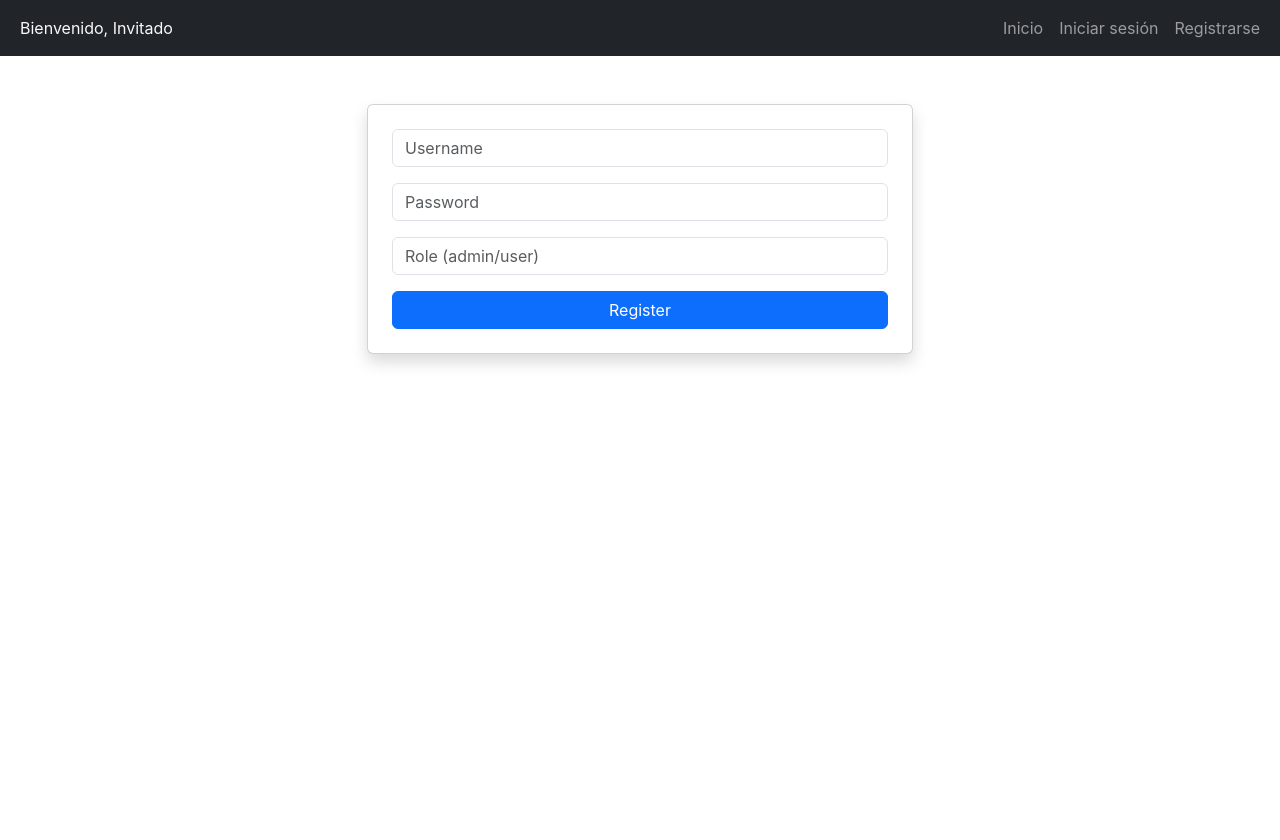
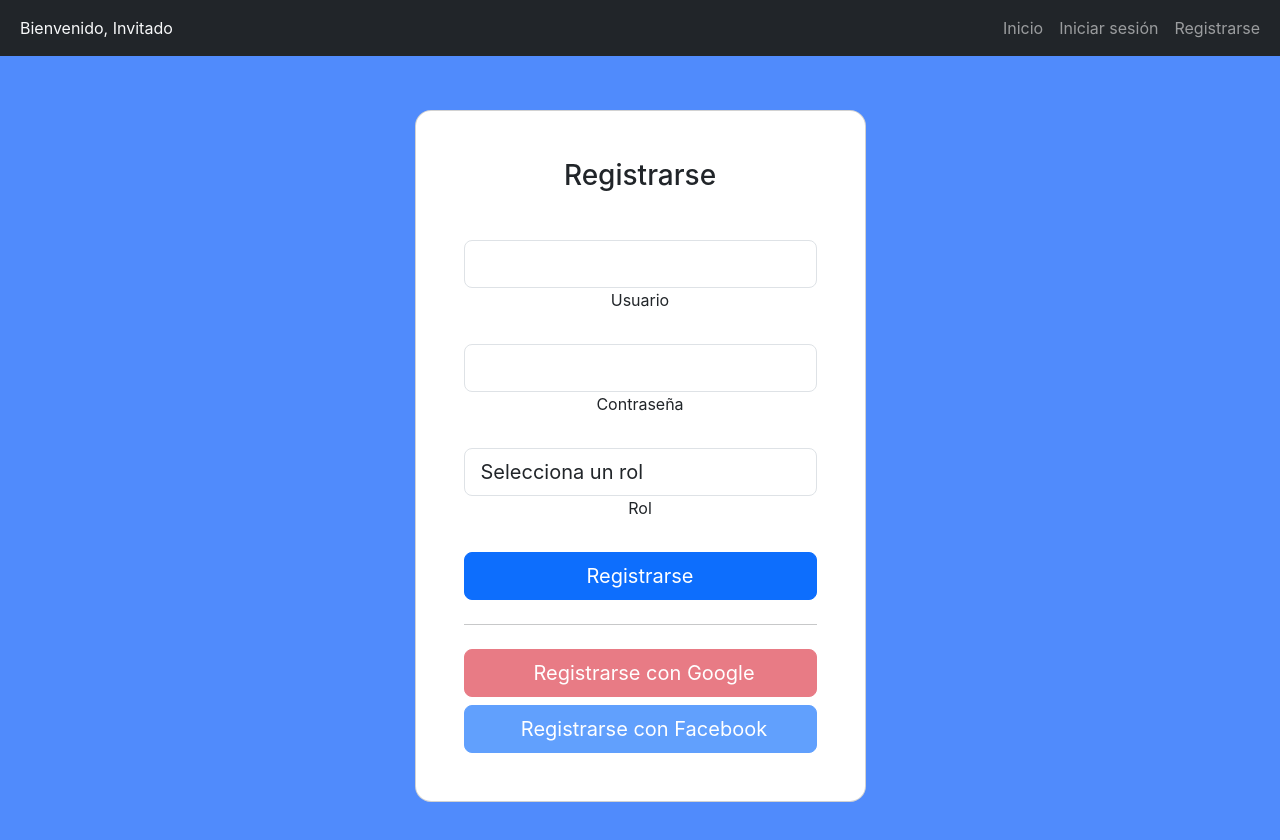
Before and after one commit to rodriisepulveda/tpvite, a React (Vite) app in the folder turnero/turnero-frontend/: page /register in a window 1280 px wide. Shown: the top 840 px of the page. Before the commit the page ends 800 px from the top, so only its background shows below. Built offline with nearby package versions, Linux system fonts and the light colour scheme.

Commit message:
feat: update login y registro

```diff
--- a/turnero/turnero-frontend/src/components/login.jsx
+++ b/turnero/turnero-frontend/src/components/login.jsx
@@ -20,10 +20,6 @@ const Login = () => {
       const res = await axios.post('http://localhost:5000/api/auth/login', { username, password });
       const { token, user } = res.data;
 
-      console.log('Login Response:');
-      console.log('Token:', token);
-      console.log('User:', user);
-
       if (token && user) {
         login(token, user);
         toast.success(`¡Bienvenido ${user.username}!`);
@@ -42,37 +38,68 @@ const Login = () => {
     }
   };
 
+  return (
+    <section className="vh-100" style={{ backgroundColor: "#508bfc" }}>
+      <div className="container py-5 h-100">
+        <div className="row d-flex justify-content-center align-items-center h-100">
+          <div className="col-12 col-md-8 col-lg-6 col-xl-5">
+            <div className="card shadow-2-strong" style={{ borderRadius: "1rem" }}>
+              <div className="card-body p-5 text-center">
+                <h3 className="mb-5">Iniciar Sesión</h3>
+                <form onSubmit={handleSubmit}>
 
-  return (
-    <div className="container mt-5">
-      <div className="row justify-content-center">
-        <div className="col-md-6">
-          <form className="card p-4 shadow" onSubmit={handleSubmit}>
-            <div className="mb-3">
+                  <div className="form-outline mb-4">
                     <input
                       type="text"
+                      id="username"
+                      className="form-control form-control-lg"
                       value={username}
                       onChange={(e) => setUsername(e.target.value)}
-                placeholder="Username"
-                className="form-control"
+                      required
                     />
+                    <label className="form-label" htmlFor="username">Usuario</label>
                   </div>
-            <div className="mb-3">
+
+                  <div className="form-outline mb-4">
                     <input
                       type="password"
+                      id="password"
+                      className="form-control form-control-lg"
                       value={password}
                       onChange={(e) => setPassword(e.target.value)}
-                placeholder="Password"
-                className="form-control"
+                      required
                     />
+                    <label className="form-label" htmlFor="password">Contraseña</label>
                   </div>
-            <button type="submit" className="btn btn-primary w-100" disabled={loading}>
-              {loading ? 'Iniciando sesión...' : 'Iniciar sesión'}
+
+                  <div className="form-check d-flex justify-content-start mb-4">
+                    <input className="form-check-input" type="checkbox" id="rememberMe" />
+                    <label className="form-check-label ms-2" htmlFor="rememberMe">
+                      Recordar contraseña
+                    </label>
+                  </div>
+
+                  <button type="submit" className="btn btn-primary btn-lg btn-block w-100" disabled={loading}>
+                    {loading ? 'Iniciando sesión...' : 'Login'}
                   </button>
                 </form>
+
+                <hr className="my-4" />
+
+                {/* Botones para futuros logins con Google y Facebook */}
+                <button className="btn btn-lg btn-block btn-danger w-100 mb-2" disabled>
+                  <i className="fab fa-google me-2"></i> Iniciar sesión con Google
+                </button>
+                <button className="btn btn-lg btn-block btn-primary w-100" disabled>
+                  <i className="fab fa-facebook-f me-2"></i> Iniciar sesión con Facebook
+                </button>
+
               </div>
             </div>
           </div>
+        </div>
+      </div>
+    </section>
   );
 };
 
--- a/turnero/turnero-frontend/src/components/register.jsx
+++ b/turnero/turnero-frontend/src/components/register.jsx
@@ -1,22 +1,22 @@
-import React, { useState } from 'react';
-import axios from 'axios';
-import { useNavigate } from 'react-router-dom';
-import { toast } from 'react-toastify';
-import 'react-toastify/dist/ReactToastify.css';
-
+import React, { useState } from "react";
+import axios from "axios";
+import { useNavigate } from "react-router-dom";
+import { toast } from "react-toastify";
+import "react-toastify/dist/ReactToastify.css";
 
 const Register = () => {
-  const [username, setUsername] = useState('');
-  const [password, setPassword] = useState('');
-  const [role, setRole] = useState('');
+  const [username, setUsername] = useState("");
+  const [password, setPassword] = useState("");
+  const [role, setRole] = useState("");
   const [errors, setErrors] = useState({});
+  const [loading, setLoading] = useState(false);
   const navigate = useNavigate();
 
   const validateForm = () => {
     const errors = {};
-    if (username.trim() === '') errors.username = 'El nombre de usuario es obligatorio.';
-    if (password.length < 6) errors.password = 'La contraseña debe tener al menos 6 caracteres.';
-    if (!['admin', 'user'].includes(role)) errors.role = 'El rol debe ser "admin" o "user".';
+    if (username.trim() === "") errors.username = "El nombre de usuario es obligatorio.";
+    if (password.length < 6) errors.password = "La contraseña debe tener al menos 6 caracteres.";
+    if (!["admin", "user"].includes(role)) errors.role = "El rol debe ser 'admin' o 'user'.";
     return errors;
   };
 
@@ -28,58 +28,92 @@ const Register = () => {
       return;
     }
 
+    setLoading(true);
     try {
-      await axios.post('http://localhost:5000/api/auth/register', { username, password, role });
-      toast.success('Registro exitoso');
-      navigate('/login');
+      await axios.post("http://localhost:5000/api/auth/register", { username, password, role });
+      toast.success("Registro exitoso");
+      navigate("/login");
     } catch (err) {
       console.error(err);
-      toast.error('Error al registrarse');
+      toast.error("Error al registrarse");
+    } finally {
+      setLoading(false);
     }
   };
 
   return (
-    <div className="container mt-5">
-      <div className="row justify-content-center">
-        <div className="col-md-6">
-          <form className="card p-4 shadow" onSubmit={handleSubmit}>
-            <div className="mb-3">
+    <section className="vh-100" style={{ backgroundColor: "#508bfc" }}>
+      <div className="container py-5 h-100">
+        <div className="row d-flex justify-content-center align-items-center h-100">
+          <div className="col-12 col-md-8 col-lg-6 col-xl-5">
+            <div className="card shadow-2-strong" style={{ borderRadius: "1rem" }}>
+              <div className="card-body p-5 text-center">
+                <h3 className="mb-5">Registrarse</h3>
+                <form onSubmit={handleSubmit}>
+
+                  <div className="form-outline mb-4">
                     <input
                       type="text"
+                      id="username"
+                      className="form-control form-control-lg"
                       value={username}
                       onChange={(e) => setUsername(e.target.value)}
-                placeholder="Username"
-                className="form-control"
+                      required
                     />
+                    <label className="form-label" htmlFor="username">Usuario</label>
                     {errors.username && <small className="text-danger">{errors.username}</small>}
                   </div>
-            <div className="mb-3">
+
+                  <div className="form-outline mb-4">
                     <input
                       type="password"
+                      id="password"
+                      className="form-control form-control-lg"
                       value={password}
                       onChange={(e) => setPassword(e.target.value)}
-                placeholder="Password"
-                className="form-control"
+                      required
                     />
+                    <label className="form-label" htmlFor="password">Contraseña</label>
                     {errors.password && <small className="text-danger">{errors.password}</small>}
                   </div>
-            <div className="mb-3">
-              <input
-                type="text"
+
+                  <div className="form-outline mb-4">
+                    <select
+                      id="role"
+                      className="form-control form-control-lg"
                       value={role}
                       onChange={(e) => setRole(e.target.value)}
-                placeholder="Role (admin/user)"
-                className="form-control"
-              />
+                      required
+                    >
+                      <option value="">Selecciona un rol</option>
+                      <option value="user">Usuario</option>
+                      <option value="admin">Administrador</option>
+                    </select>
+                    <label className="form-label" htmlFor="role">Rol</label>
                     {errors.role && <small className="text-danger">{errors.role}</small>}
                   </div>
-            <button type="submit" className="btn btn-primary w-100">
-              Register
+
+                  <button type="submit" className="btn btn-primary btn-lg btn-block w-100" disabled={loading}>
+                    {loading ? "Registrando..." : "Registrarse"}
                   </button>
                 </form>
+
+                <hr className="my-4" />
+
+                {/* Botones para futuros logins con Google y Facebook */}
+                <button className="btn btn-lg btn-block btn-danger w-100 mb-2" disabled>
+                  <i className="fab fa-google me-2"></i> Registrarse con Google
+                </button>
+                <button className="btn btn-lg btn-block btn-primary w-100" disabled>
+                  <i className="fab fa-facebook-f me-2"></i> Registrarse con Facebook
+                </button>
+
               </div>
             </div>
           </div>
+        </div>
+      </div>
+    </section>
   );
 };
 
```
Lines whose indentation alone changed are shown as unchanged.
